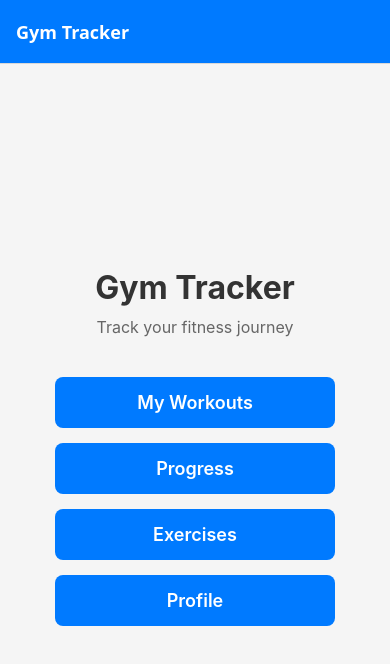
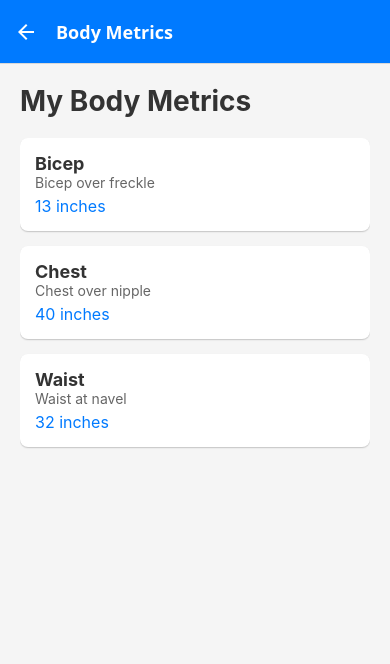
Before and after one commit to JWillett05/gym-tracker-native, a React Native app: screen /BodyMetrics in a window 390 px wide. Shown: the top 664 px of the page. Built offline with nearby package versions, Linux system fonts and the light colour scheme.

Commit message:
Added body metrics page for viewing metric items

```diff
--- a/App.js
+++ b/App.js
@@ -9,6 +9,7 @@ import ProgressScreen from "./screens/ProgressScreen";
 import ProfileScreen from "./screens/ProfileScreen";
 import ExercisesScreen from "./screens/ExercisesScreen";
 import ExerciseDetailScreen from "./screens/ExerciseDetailScreen";
+import BodyMetricsScreen from "./screens/BodyMetricsScreen";
 
 const Stack = createStackNavigator();
 
@@ -48,6 +49,11 @@ export default function App() {
           options={{ title: "Exercises" }}
         />
         <Stack.Screen
+          name="BodyMetrics"
+          component={BodyMetricsScreen}
+          options={{ title: "Body Metrics" }}
+        />
+        <Stack.Screen
           name="Profile"
           component={ProfileScreen}
           options={{ title: "Profile" }}
@@ -56,7 +62,7 @@ export default function App() {
           name="ExerciseDetail"
           component={ExerciseDetailScreen}
           options={({ route }) => ({
-            title: route.params?.exerciseName || 'Exercise Details'
+            title: route.params?.exerciseName || "Exercise Details",
           })}
         />
       </Stack.Navigator>
--- /dev/null
+++ b/screens/BodyMetricsScreen.js
@@ -0,0 +1,117 @@
+import React from "react";
+import {
+  StyleSheet,
+  Text,
+  View,
+  ScrollView,
+  TouchableOpacity,
+} from "react-native";
+
+export default function BodyMetricsScreen({ navigation }) {
+  // Sample data for body metrics
+  const bodyMetrics = [
+    {
+      id: 1,
+      date: "2025-06-14",
+      name: "Bicep",
+      description: "Bicep over freckle",
+      measurement: 13,
+      unit: "inches",
+    },
+    {
+      id: 2,
+      date: "2025-06-14",
+      name: "Chest",
+      description: "Chest over nipple",
+      measurement: 40,
+      unit: "inches",
+    },
+    {
+      id: 3,
+      date: "2025-06-12",
+      name: "Waist",
+      description: "Waist at navel",
+      measurement: 32,
+      unit: "inches",
+    },
+  ];
+
+  return (
+    <View style={styles.container}>
+      <Text style={styles.title}>My Body Metrics</Text>
+      <ScrollView style={styles.bodyMetricsList}>
+        {bodyMetrics.map((metric) => (
+          <View key={metric.id} style={styles.metricItem}>
+            <Text style={styles.metricName}>{metric.name}</Text>
+            <Text style={styles.metricDescription}>{metric.description}</Text>
+            <Text style={styles.metricValue}>
+              {metric.measurement} {metric.unit}
+            </Text>
+          </View>
+        ))}
+      </ScrollView>
+    </View>
+  );
+}
+
+const styles = StyleSheet.create({
+  container: {
+    flex: 1,
+    backgroundColor: "#f5f5f5",
+    padding: 20,
+  },
+  title: {
+    fontSize: 28,
+    fontWeight: "bold",
+    color: "#333",
+    marginBottom: 20,
+  },
+  addButton: {
+    backgroundColor: "#34C759",
+    paddingVertical: 15,
+    borderRadius: 8,
+    alignItems: "center",
+    marginBottom: 20,
+  },
+  addButtonText: {
+    color: "white",
+    fontSize: 16,
+    fontWeight: "600",
+  },
+  bodyMetricsList: {
+    flex: 1,
+  },
+  metricItem: {
+    backgroundColor: "#fff",
+    padding: 15,
+    borderRadius: 8,
+    marginBottom: 15,
+    shadowColor: "#000",
+    shadowOffset: { width: 0, height: 1 },
+    shadowOpacity: 0.2,
+    shadowRadius: 1.41,
+    elevation: 2,
+  },
+  metricName: {
+    fontSize: 18,
+    fontWeight: "bold",
+    color: "#333",
+  },
+  metricDescription: {
+    fontSize: 14,
+    color: "#666",
+    marginBottom: 5,
+  },
+  metricValue: {
+    fontSize: 16,
+    color: "#007AFF",
+  },
+  metricUnit: {
+    fontSize: 14,
+    color: "#666",
+  },
+  metricDate: {
+    fontSize: 12,
+    color: "#999",
+  },
+});
--- a/screens/HomeScreen.js
+++ b/screens/HomeScreen.js
@@ -1,5 +1,5 @@
-import React from 'react';
-import { StyleSheet, Text, View, TouchableOpacity } from 'react-native';
+import React from "react";
+import { StyleSheet, Text, View, TouchableOpacity } from "react-native";
 
 export default function HomeScreen({ navigation }) {
   return (
@@ -9,28 +9,35 @@ export default function HomeScreen({ navigation }) {
 
       <TouchableOpacity
         style={styles.button}
-        onPress={() => navigation.navigate('Workouts')}
+        onPress={() => navigation.navigate("Workouts")}
       >
         <Text style={styles.buttonText}>My Workouts</Text>
       </TouchableOpacity>
 
       <TouchableOpacity
         style={styles.button}
-        onPress={() => navigation.navigate('Progress')}
+        onPress={() => navigation.navigate("Progress")}
       >
         <Text style={styles.buttonText}>Progress</Text>
       </TouchableOpacity>
 
       <TouchableOpacity
         style={styles.button}
-        onPress={() => navigation.navigate('Exercises')}
+        onPress={() => navigation.navigate("Exercises")}
       >
         <Text style={styles.buttonText}>Exercises</Text>
       </TouchableOpacity>
 
       <TouchableOpacity
         style={styles.button}
-        onPress={() => navigation.navigate('Profile')}
+        onPress={() => navigation.navigate("BodyMetrics")}
+      >
+        <Text style={styles.buttonText}>Body Metrics</Text>
+      </TouchableOpacity>
+
+      <TouchableOpacity
+        style={styles.button}
+        onPress={() => navigation.navigate("Profile")}
       >
         <Text style={styles.buttonText}>Profile</Text>
       </TouchableOpacity>
@@ -41,34 +48,34 @@ export default function HomeScreen({ navigation }) {
 const styles = StyleSheet.create({
   container: {
     flex: 1,
-    backgroundColor: '#f5f5f5',
-    alignItems: 'center',
-    justifyContent: 'center',
+    backgroundColor: "#f5f5f5",
+    alignItems: "center",
+    justifyContent: "center",
     padding: 20,
   },
   title: {
     fontSize: 32,
-    fontWeight: 'bold',
-    color: '#333',
+    fontWeight: "bold",
+    color: "#333",
     marginBottom: 10,
   },
   subtitle: {
     fontSize: 16,
-    color: '#666',
+    color: "#666",
     marginBottom: 40,
   },
   button: {
-    backgroundColor: '#007AFF',
+    backgroundColor: "#007AFF",
     paddingHorizontal: 30,
     paddingVertical: 15,
     borderRadius: 8,
     marginBottom: 15,
-    width: '80%',
-    alignItems: 'center',
+    width: "80%",
+    alignItems: "center",
   },
   buttonText: {
-    color: 'white',
+    color: "white",
     fontSize: 18,
-    fontWeight: '600',
+    fontWeight: "600",
   },
 });
```
